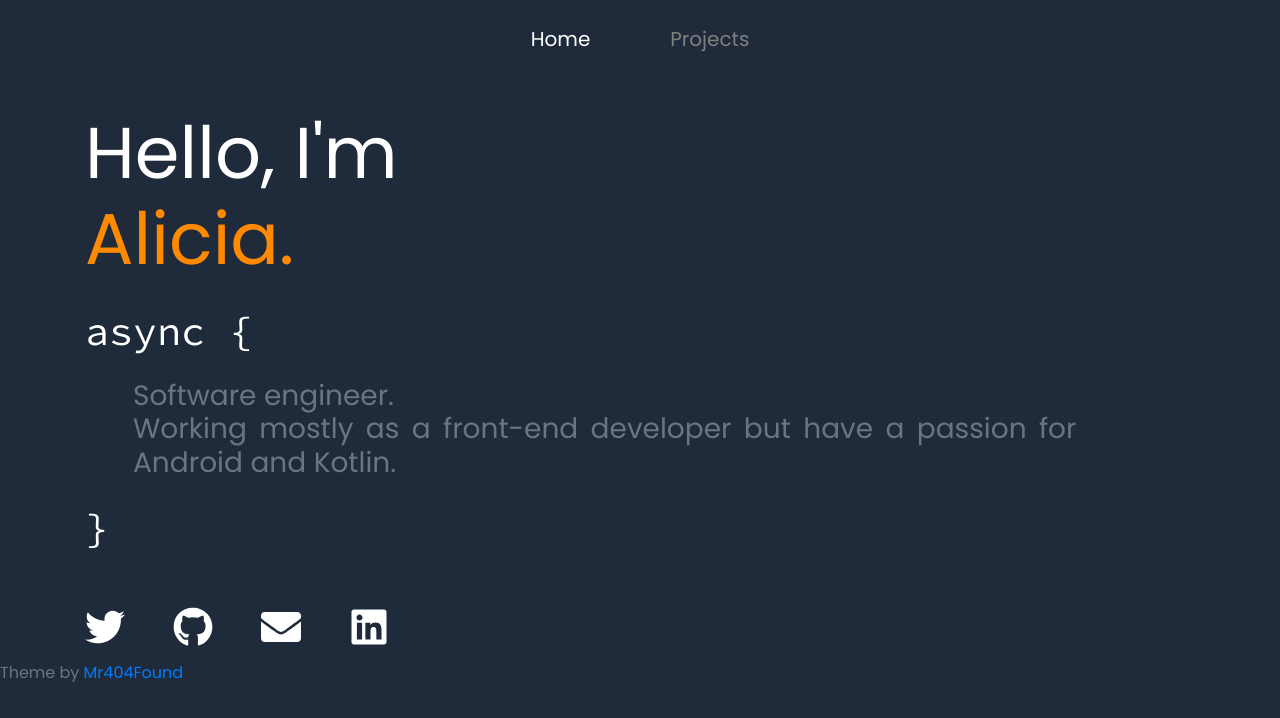
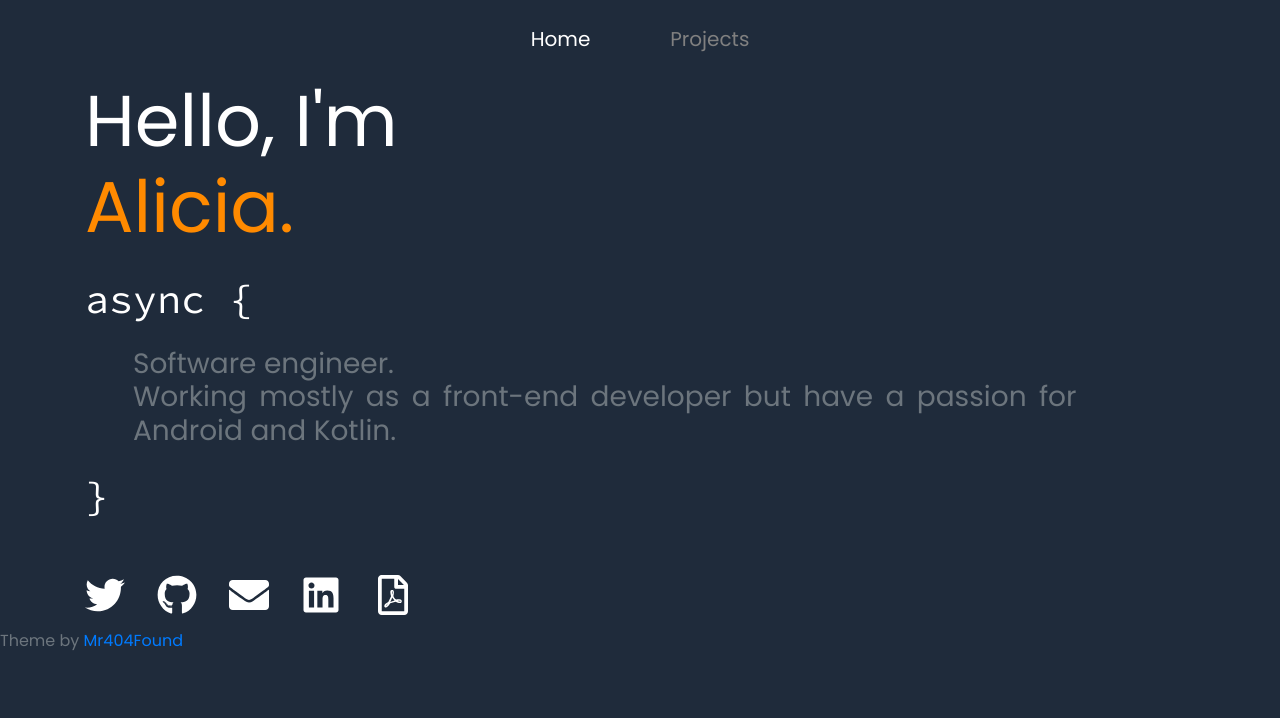
Before and after one commit to aliciaphes/aliciaphes.github.io, a Gatsby site in the folder gatsby/: page / in a window 1280 px wide. Built offline with nearby package versions, Linux system fonts and the light colour scheme; Gatsby itself is replaced by a stand-in of ours.

Commit message:
Slight changes in style and add resume in pdf link

```diff
--- a/gatsby/src/components/info.js
+++ b/gatsby/src/components/info.js
@@ -4,14 +4,14 @@ import {
   FaTwitter as Twitter,
   FaGithub as Github,
   FaEnvelope as Mail,
-  FaLinkedin as LinkedIn
+  FaLinkedin as LinkedIn,
+  FaRegFilePdf as Resume
 } from "react-icons/fa"
 
 export default function info() {
   return (
     <>
     <div className="container">
-      <div className="my-5"></div>
       <div className="display-3" style={{ color: "#FF8A00" }}>
         <span style = {{color : "white"}}>Hello, I'm</span> <br />
         Alicia.
@@ -23,17 +23,20 @@ export default function info() {
       </div>
       <div className="h1 code mt-2 mb-3">{"}"}</div>
       <div className="h1 mt-5">
-        <a className="mr-5 icon" href="https://twitter.com/aleepay">
+        <a className="icon" target="_blank" rel="noopener noreferrer" href="https://twitter.com/aleepay">
           <Twitter />
         </a>
-        <a className="mr-5 icon" href="https://github.com/aliciaphes">
+        <a className="icon" target="_blank" rel="noopener noreferrer" href="https://github.com/aliciaphes">
           <Github />
         </a>
-        <a className="mr-5 icon" href="mailto:pericia@gmail.com">
+        <a className="icon" href="mailto:pericia@gmail.com">
           <Mail />
         </a>
-        <a className="mr-5 icon" href="https://linkedin.com/in/aliciapr">
+        <a className="icon" target="_blank" rel="noopener noreferrer" href="https://linkedin.com/in/aliciapr">
           <LinkedIn />
+        </a>
+        <a className="icon" target="_blank" rel="noopener noreferrer" href="https://github.com/aliciaphes/Resume_AliciaPerez/blob/master/Resume_AliciaPerez.pdf">
+          <Resume />
         </a>
       </div>
     </div>
--- a/gatsby/src/style.css
+++ b/gatsby/src/style.css
@@ -34,6 +34,7 @@ body {
   height: 30px;
   transition: 0.1s ease-in;
   color: #fff;
+  margin-right: 2rem !important;
 }
 
 .icon:hover {
```
